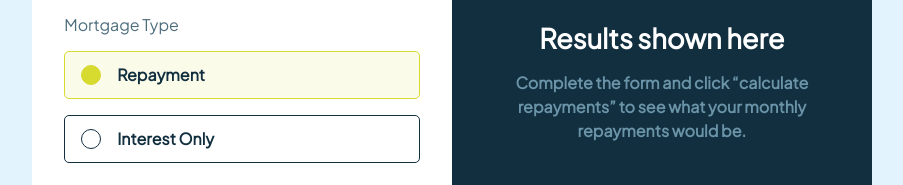
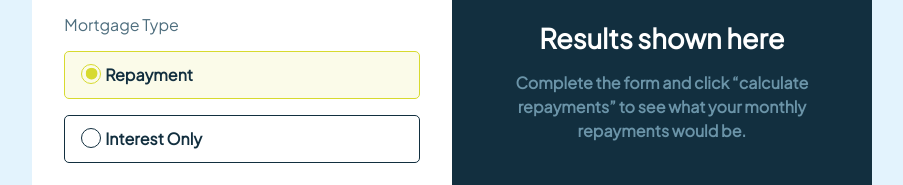
Before and after one commit to jkaps9/mortgage-repayment-calculator, a website built with webpack: page src/template.html in a window 1280 px wide. Shown: the part 416-601 px from the top of the page, without its empty margins (188-1091 px from the left). Built offline with nearby package versions, Linux system fonts and the light colour scheme.

Commit message:
style radio buttons

```diff
--- a/src/styles.css
+++ b/src/styles.css
@@ -10,7 +10,9 @@
 }
 
 /* RESETS */
-* {
+*,
+*:before,
+*:after {
   padding: 0;
   margin: 0;
   box-sizing: border-box;
@@ -173,13 +175,17 @@ section {
   .radio-container {
     border-radius: 5px;
     border: 1px solid var(--Slate-900);
-    display: flex;
+    display: grid;
     align-items: center;
+    grid-template-columns: 1em auto;
+    align-content: center;
+    gap: 0.5em;
     height: 3rem;
     margin-top: 1rem;
     color: var(--Slate-900);
     font-weight: 700;
     cursor: pointer;
+    padding-left: 1rem;
 
     &:hover {
       border-color: var(--Lime);
@@ -196,15 +202,28 @@ section {
       height: 20px;
       border: 1px solid var(--Slate-900);
       border-radius: 50%;
-      outline: none;
-      background-color: white;
-      cursor: pointer;
-      margin: 0 1rem;
+      margin: 0;
+      transform: translateY(-0.075em);
+      display: grid;
+      place-content: center;
 
       &:checked {
-        background-color: var(--Lime);
-        border-color: var(--Lime);
+        border: 1px solid var(--Lime);
       }
+    }
+
+    input[type="radio"]::before {
+      content: "";
+      width: 0.65em;
+      height: 0.65em;
+      border-radius: 50%;
+      transform: scale(0);
+      transition: 120ms transform ease-in-out;
+      box-shadow: inset 1em 1em var(--Lime);
+    }
+
+    input[type="radio"]:checked::before {
+      transform: scale(1.3);
     }
   }
 
```
